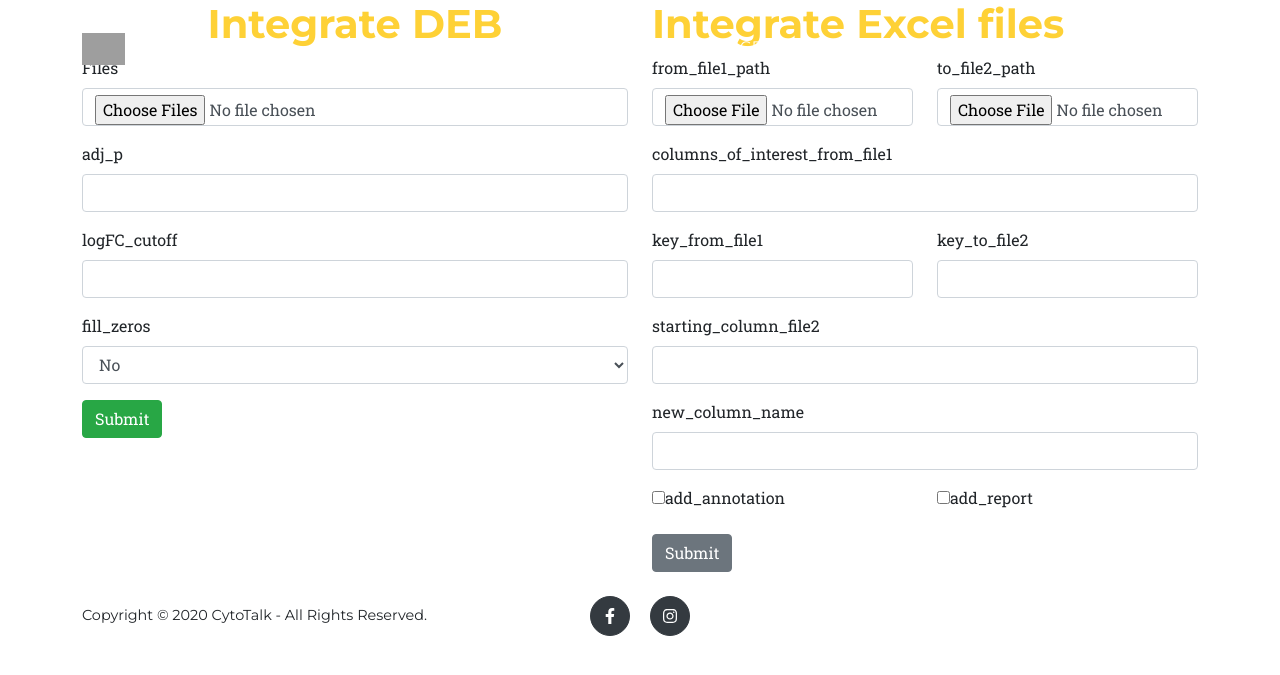
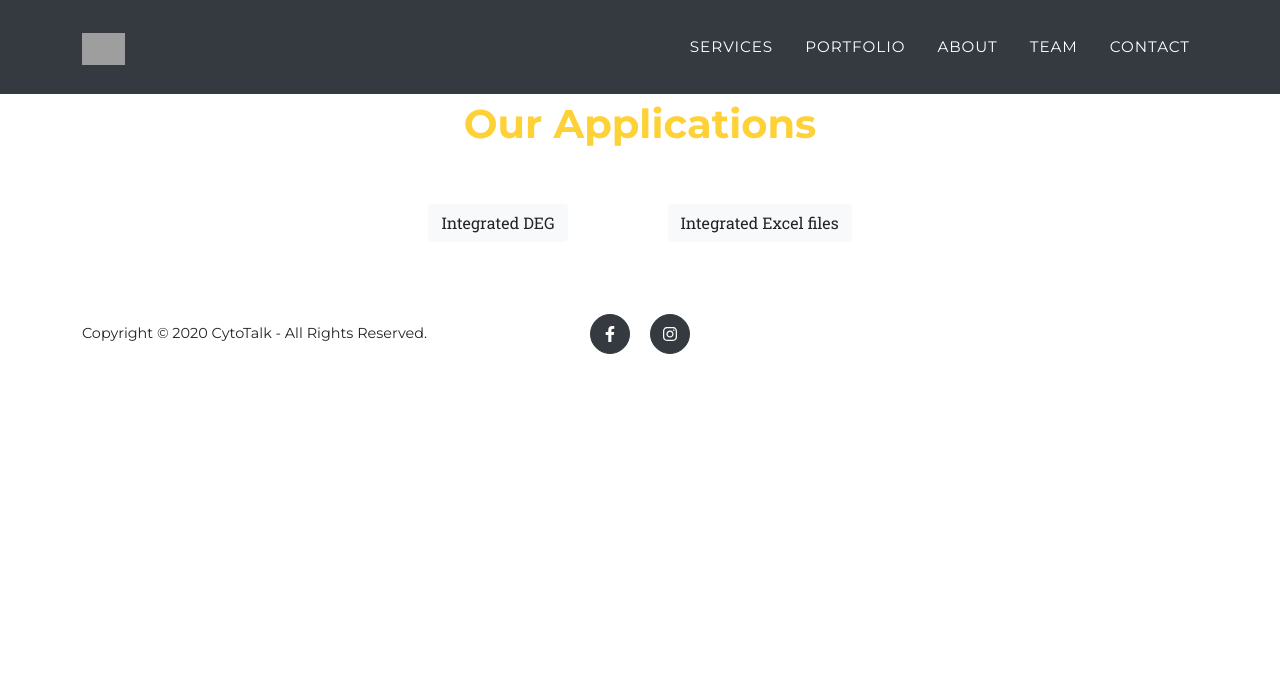
Before and after one commit to CytoTalk/Public, a Flask app: page /applications in a window 1280 px wide. Shown: the top 675 px of the page. Run offline with Flask 2, Linux system fonts and the light colour scheme; some libraries are stand-ins or nearby versions; some web fonts are replaced; grey boxes are pictures that could not be loaded.

Commit message:
Implemented changes to integrate_excel file + updated requirements.txt

```diff
--- a/app/templates/layout/front/main.html
+++ b/app/templates/layout/front/main.html
@@ -25,16 +25,8 @@
 
 <body id="page-top">
 <!-- Navigation-->
-{% with messages = get_flashed_messages(category_filter=["error"]) %}
-{% if messages %}
-<div class=flashes>
-    {% for message in messages %}
-    <div class="alert alert-danger alert-dismissible">{{ message }}</div>
-    {% endfor %}
-</div>
-{% endif %}
-{% endwith %}
-<nav class="navbar navbar-expand-lg navbar-dark fixed-top" id="mainNav">
+
+<nav class="navbar bg-dark navbar-expand-lg navbar-dark fixed-top" id="mainNav">
     <div class="container">
         <a class="navbar-brand js-scroll-trigger" href="#page-top"><img alt="" src="assets/img/navbar-logo.svg"/></a>
         <button aria-controls="navbarResponsive" aria-expanded="false" aria-label="Toggle navigation"
@@ -54,8 +46,19 @@
         </div>
     </div>
 </nav>
-{% block content %}{% endblock %}
-
+<div style="margin-top: 100px" >
+{% with messages = get_flashed_messages(category_filter=["error"]) %}
+{% if messages %}
+<div class=flashes>
+    {% for message in messages %}
+    <div class="alert alert-danger alert-dismissible">{{ message }}</div>
+    {% endfor %}
+</div>
+{% endif %}
+{% endwith %}
+{% block content %}
+{% endblock %}
+</div>
 
 <!-- Footer-->
 <footer class="footer py-4">
--- a/app/templates/main/applications.html
+++ b/app/templates/main/applications.html
@@ -1,112 +1,11 @@
 {% extends 'layout/front/main.html' %}
 {% block content %}
 <div class="container">
-    <div class="row">
-        <div class="col-sm-6">
-            <h1 class="text-primary text-center">
-                Integrate DEB
-            </h1>
-            <form action="{{ url_for('main.integrate_deg') }}" enctype="multipart/form-data" method="post">
-                <div class="form-group">
-                    <label for="integrate_deg_files">Files</label>
-                    <input accept=".xlsx,.xls" class="form-control" id="integrate_deg_files" multiple name="deg_files"
-                           required type="file">
+    <h1 class="text-primary text-center">Our Applications</h1>
 
-                </div>
-                <div class="form-group">
-                    <label for="adj_p">adj_p</label>
-                    <input class="form-control" id="adj_p" name="adj_p" required type="text">
-
-                </div>
-                <div class="form-group">
-                    <label for="logFC_cutoff">logFC_cutoff</label>
-                    <input class="form-control" id="logFC_cutoff" name="logFC_cutoff" required type="text">
-
-                </div>
-                <div class="form-group">
-                    <label for="fill_zeros">fill_zeros</label>
-                    <select class="form-control" id="fill_zeros" name="fill_zeros" required>
-                        <option value="0">No</option>
-                        <option value="1">Yes</option>
-                    </select>
-
-                </div>
-                <div class="form-group">
-                    <button class="btn btn-success btn-md" type="submit"> Submit</button>
-                </div>
-            </form>
-        </div>
-
-        <div class="col-sm-6">
-            <h1 class="text-primary">
-                Integrate Excel files
-            </h1>
-            <form enctype="multipart/form-data" method="post" action="{{ url_for('main.integrate_excel_files') }}">
-                <div class="row">
-                    <div class="col-sm-6">
-                        <div class="form-group">
-                            <label for="from_file1_path">from_file1_path</label>
-                            <input class="form-control" type="file" name="from_file1_path" id="from_file1_path">
-                        </div>
-                    </div>
-                    <div class="col-sm-6">
-                        <div class="form-group">
-                            <label for="to_file2_path">to_file2_path</label>
-                            <input class="form-control" type="file" name="to_file2_path" id="to_file2_path">
-                        </div>
-                    </div>
-                </div>
-                <div class="form-group">
-                    <label for="columns_of_interest_from_file1">columns_of_interest_from_file1</label>
-                    <input class="form-control" type="text" name="columns_of_interest_from_file1"
-                           id="columns_of_interest_from_file1">
-                </div>
-                <div class="row">
-                    <div class="col-sm-6">
-
-                        <div class="form-group">
-                            <label for="key_from_file1">key_from_file1</label>
-                            <input class="form-control" type="number" name="key_from_file1" id="key_from_file1">
-                        </div>
-                    </div>
-                    <div class="col-sm-6">
-
-                        <div class="form-group">
-                            <label for="key_to_file2">key_to_file2</label>
-                            <input class="form-control" type="number" name="key_to_file2" id="key_to_file2">
-                        </div>
-                    </div>
-                </div>
-                <div class="form-group">
-                    <label for="starting_column_file2">starting_column_file2</label>
-                    <input class="form-control" type="number" name="starting_column_file2" id="starting_column_file2">
-                </div>
-                <div class="form-group">
-                    <label for="new_column_name">new_column_name</label>
-                    <input class="form-control" type="number" name="new_column_name" id="new_column_name">
-                </div>
-                <div class="row">
-                    <div class="col-sm-6">
-
-                        <div class="form-group">
-                            <label for="add_annotation">
-                                <input type="checkbox" name="add_annotation" class="pr-3">add_annotation
-                            </label>
-                        </div>
-                    </div>
-                    <div class="col-sm-6">
-                        <div class="form-group">
-                            <label for="add_report">
-                                <input type="checkbox" name="add_report" id="add_report" class="pr-3">add_report
-                            </label>
-                        </div>
-                    </div>
-                </div>
-                {#                <div class="form-control">#}
-                <button class="btn btn-secondary" type="submit">Submit</button>
-                {#                </div>#}
-            </form>
-        </div>
+    <div class="text-center">
+        <a href="{{ url_for('main.integrate_deg') }}" class="m-5 btn btn-light btn-md  js-scroll-trigger">Integrated DEG</a>
+        <a href="{{ url_for('main.integrate_excel_files') }}" class="m-5 btn btn-light btn-md  js-scroll-trigger">Integrated Excel files</a>
     </div>
-</div>
+    </div>
 {% endblock %}
--- a/app/views/helpers.py
+++ b/app/views/helpers.py
@@ -20,10 +20,11 @@ def save_file(file: FileStorage, folder_path: str = '') -> str:
     if not folder_path:
         folder_path = current_app.config['UPLOAD_FOLDER']
     if file.filename == '':
+        print("Wrong Filename")
         raise Exception
 
     if file and allowed_file(file.filename):
-        filename = secure_filename(file.filename)
+        filename = str(uuid4()) + '-' + secure_filename(file.filename)
         file_path = Path.joinpath(folder_path, filename)
         file.save(file_path)
         return file_path
--- a/app/views/main.py
+++ b/app/views/main.py
@@ -30,8 +30,10 @@ def applications():
     return render_template('main/applications.html')
 
 
-@main.route('/inegrate_deg', methods=('POST',))
+@main.route('/inegrate_deg', methods=('POST', 'GET'))
 def integrate_deg():
+    if request.method == 'GET':
+        return render_template('main/integrate_GED.html')
     req = request.form
     print(req)
     config = current_app.config
@@ -78,21 +80,60 @@ def integrate_deg():
         abort(404)
 
 
-@main.route('/integrate_excel_files', methods=('POST',))
+@main.route('/integrate_excel_files', methods=('POST', 'GET'))
 def integrate_excel_files():
-    data = request.form
-    if 'from_file1_path' not in request.files or 'to_file2_path' not in request.files:
-        flash('Please add all the files')
+    if request.method == 'GET':
+        return render_template('main/integrate_excel.html')
+    data = request.form.to_dict()
+
+    if 'csv_file_1' not in request.files or 'csv_file_2' not in request.files:
+        flash('Please add all the files', 'error')
         return redirect(request.url)
     config = current_app.config
 
-    saved_file_1_path = save_file(request.files.get('from_file1_path'))
-    saved_file_2_path = save_file(request.files.get('to_file2_path'))
+    # print(request.files.get('csv_file_1'))
+    print(data)
+    # key_from_file2 = int(request.form.get('key_from_file_2'))
+    # key_from_file1 = int(request.form.get('key_from_file_1'))
+    # columns_of_interest_from_file1 = request.form.get('columns_of_interest_from_file1').split(',')
+    # starting_column_file2 = int(request.form.get('starting_column_file_2'))
 
-    file_name = integrate_excel(saved_file_1_path, saved_file_2_path, columns_of_interest_from_file1=[3, 5],
-                                key_from_file1=1, key_to_file2=1,
-                                starting_column_file2=3, new_column_name='Test', add_annotation="Gene location",
+    try:
+        saved_file_1_path = save_file(request.files.get('csv_file_1'))
+        saved_file_2_path = save_file(request.files.get('csv_file_2'))
+    except Exception:
+        flash(' Make sure to add the correct files', 'error')
+        return redirect(request.url)
+    try:
+        columns_of_interest_from_file1 = list(int(x) for x in data.get('columns_of_interest_from_file1').split(','))
+    except:
+        flash('Column of interest is invalid. Please separate the columns by a comma(,)', 'error')
+        return redirect(request.url)
+    try:
+        starting_column_file2 = int(data.get('starting_column_file_2'))
+    except:
+        flash('Starting column from file 2 must be an integer', 'error')
+        return redirect(request.url)
+    try:
+        key_from_file1 = int(data.get('key_column_from_file_1'))
+    except:
+        flash('Key column from file 1 is invalid. make sure it is a number', 'error')
+        return redirect(request.url)
+    try:
+        key_from_file2 = int(data.get('key_column_from_file_2'))
+    except:
+        flash('Key column from file 2 is invalid. make sure it is a number', 'error')
+        return redirect(request.url)
+
+    file_name = integrate_excel(saved_file_1_path, saved_file_2_path,
+                                columns_of_interest_from_file1=columns_of_interest_from_file1,
+                                key_from_file1=key_from_file1, key_to_file2=key_from_file2,
+                                starting_column_file2=starting_column_file2, new_column_name='Test',
+                                add_annotation="Gene location",
                                 add_report=True)
+    if not file_name:
+        flash('An error occurred while integrating the files. Please check the input and try again', 'error')
+        return redirect(request.url)
     files = [str(Path.joinpath(config['OUTPUT_PATH'], file_name + '.xlsx'))]
 
     report_name = str(Path.joinpath(config['OUTPUT_PATH'], 'reports', file_name + '.txt'))
--- a/requirements.txt
+++ b/requirements.txt
@@ -13,3 +13,7 @@ pytz==2021.1
 six==1.15.0
 Werkzeug==1.0.1
 XlsxWriter==1.3.7
+
+pip~=20.1.1
+setuptools~=44.0.0
+wheel~=0.34.2
```
Also changed, not shown: app/templates/main/integrate_GED.html (added, +41 -0 lines), app/templates/main/integrate_excel.html (added, +55 -0 lines), 1 other file.
